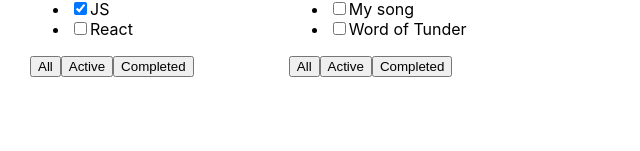
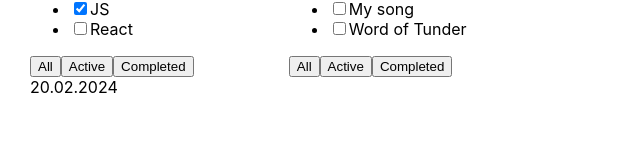
Before and after one commit to webaldar/todolist, a React (Create React App) app: page / in a window 1280 px wide. Shown: the part 149-300 px from the top of the page, without its empty margins (0-640 px from the left). Built offline with nearby package versions, Linux system fonts and the light colour scheme.

Commit message:
task 1.4.date

```diff
--- a/src/App.tsx
+++ b/src/App.tsx
@@ -21,7 +21,7 @@
     ]
     return (
         <div className="App">
-            <Todolist title={'What to learn'} tasks={tasks1}/>
+            <Todolist title={'What to learn'} tasks={tasks1} date={'20.02.2024'}/>
             <Todolist title={'Song'} tasks={tasks2}/>
 
         </div>
--- a/src/Todolist.tsx
+++ b/src/Todolist.tsx
@@ -8,8 +8,9 @@
 type todolistPropsType = {
     title: string
     tasks: taskType[]
+    date?: string
 }
-const Todolist = ({title, tasks}: todolistPropsType) => {
+const Todolist = ({title, tasks, date}: todolistPropsType) => {
     return (
         <div>
             <h3>{title}</h3>
@@ -35,6 +36,7 @@
                 <button>Active</button>
                 <button>Completed</button>
             </div>
+            <div>{date}</div>
         </div>
     );
 };
```
